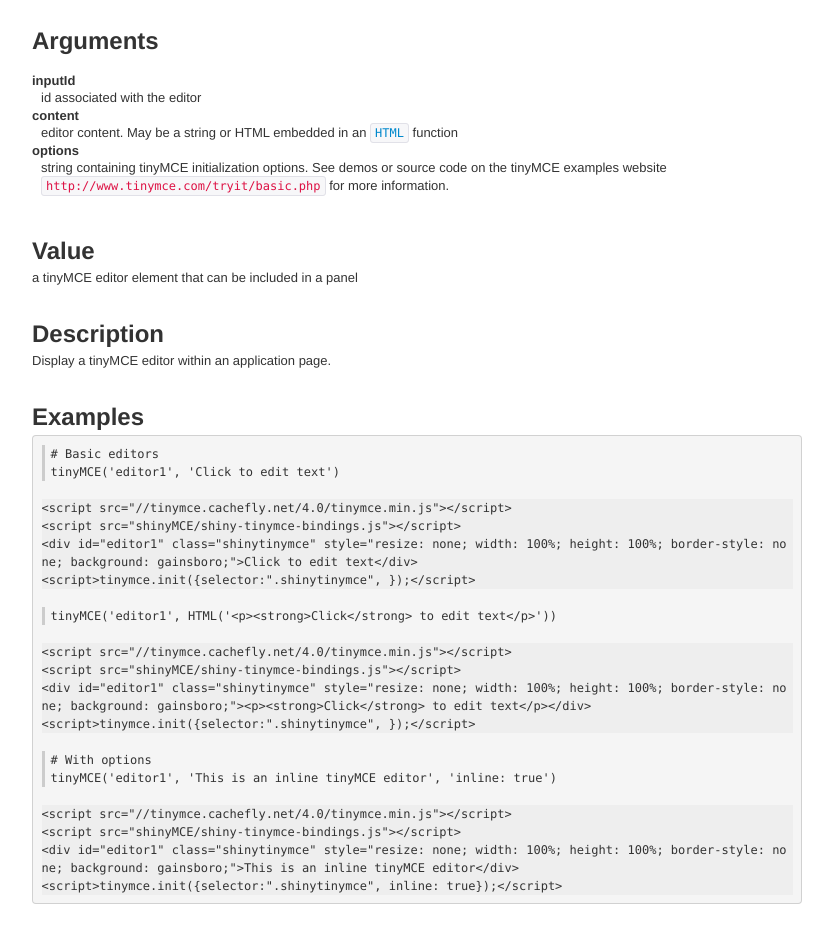
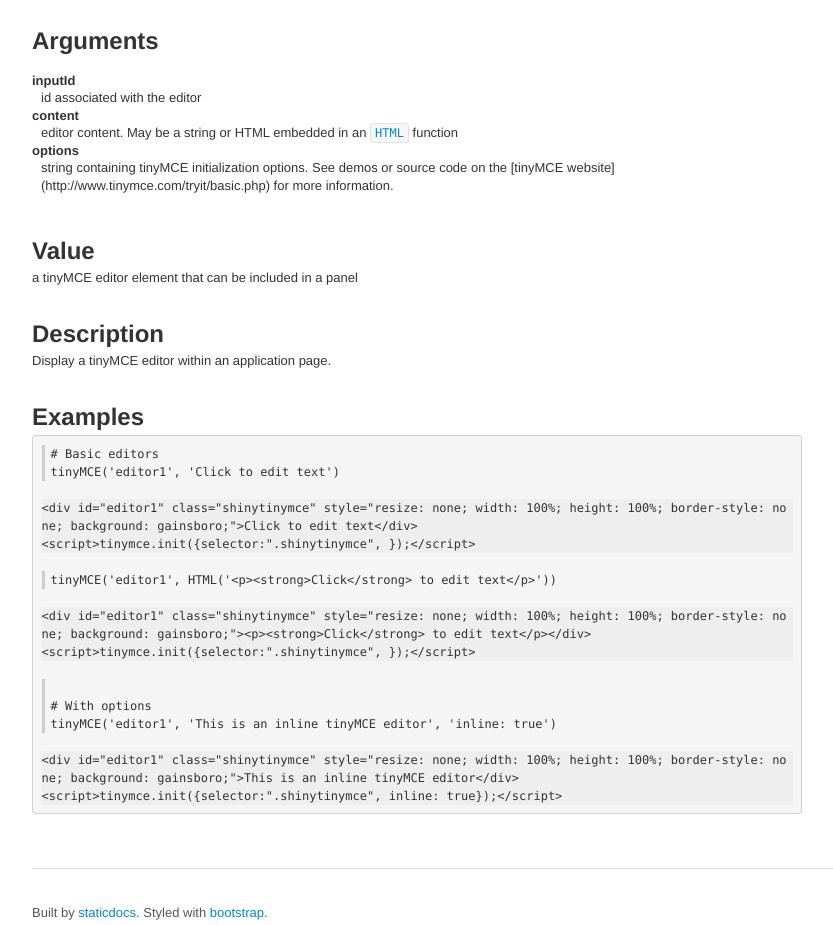
Before and after one commit to mul118/shinyMCE, a plain HTML site: page inst/tinyMCE.html in a window 1280 px wide. Shown: the part 193-1118 px from the top of the page, without its empty margins (23-856 px from the left). Drawn offline with Linux system fonts and the light colour scheme.

Commit message:
Update to include demos

```diff
--- a/inst/tinyMCE.html
+++ b/inst/tinyMCE.html
@@ -51,10 +51,9 @@
   embedded in an <code><a href='http://www.inside-r.org/packages/cran/shiny/docs/HTML'>HTML</a></code> function</dd>
       <dt>options</dt>
       <dd>string containing tinyMCE initialization
-  options. See demos or source code on the tinyMCE examples
-  website
-  <code>http://www.tinymce.com/tryit/basic.php</code> for
-  more information.</dd>
+  options. See demos or source code on the [tinyMCE
+  website](http://www.tinymce.com/tryit/basic.php) for more
+  information.</dd>
     </dl>
 
     <div class="Value">
@@ -75,24 +74,19 @@
     <pre class="examples"><div class='input'># Basic editors
 tinyMCE(&#39;editor1&#39;, &#39;Click to edit text&#39;)
 </div>
-<div class='output'>&lt;script src=&quot;//tinymce.cachefly.net/4.0/tinymce.min.js&quot;&gt;&lt;/script&gt;
-&lt;script src=&quot;shinyMCE/shiny-tinymce-bindings.js&quot;&gt;&lt;/script&gt;
-&lt;div id=&quot;editor1&quot; class=&quot;shinytinymce&quot; style=&quot;resize: none; width: 100%; height: 100%; border-style: none; background: gainsboro;&quot;&gt;Click to edit text&lt;/div&gt;
+<div class='output'>&lt;div id=&quot;editor1&quot; class=&quot;shinytinymce&quot; style=&quot;resize: none; width: 100%; height: 100%; border-style: none; background: gainsboro;&quot;&gt;Click to edit text&lt;/div&gt;
 &lt;script&gt;tinymce.init({selector:&quot;.shinytinymce&quot;, });&lt;/script&gt;
 </div>
 <div class='input'>tinyMCE(&#39;editor1&#39;, HTML(&#39;&lt;p&gt;&lt;strong&gt;Click&lt;/strong&gt; to edit text&lt;/p&gt;&#39;))
 </div>
-<div class='output'>&lt;script src=&quot;//tinymce.cachefly.net/4.0/tinymce.min.js&quot;&gt;&lt;/script&gt;
-&lt;script src=&quot;shinyMCE/shiny-tinymce-bindings.js&quot;&gt;&lt;/script&gt;
-&lt;div id=&quot;editor1&quot; class=&quot;shinytinymce&quot; style=&quot;resize: none; width: 100%; height: 100%; border-style: none; background: gainsboro;&quot;&gt;&lt;p&gt;&lt;strong&gt;Click&lt;/strong&gt; to edit text&lt;/p&gt;&lt;/div&gt;
+<div class='output'>&lt;div id=&quot;editor1&quot; class=&quot;shinytinymce&quot; style=&quot;resize: none; width: 100%; height: 100%; border-style: none; background: gainsboro;&quot;&gt;&lt;p&gt;&lt;strong&gt;Click&lt;/strong&gt; to edit text&lt;/p&gt;&lt;/div&gt;
 &lt;script&gt;tinymce.init({selector:&quot;.shinytinymce&quot;, });&lt;/script&gt;
 </div>
-<div class='input'># With options
+<div class='input'>
+# With options
 tinyMCE(&#39;editor1&#39;, &#39;This is an inline tinyMCE editor&#39;, &#39;inline: true&#39;)
 </div>
-<div class='output'>&lt;script src=&quot;//tinymce.cachefly.net/4.0/tinymce.min.js&quot;&gt;&lt;/script&gt;
-&lt;script src=&quot;shinyMCE/shiny-tinymce-bindings.js&quot;&gt;&lt;/script&gt;
-&lt;div id=&quot;editor1&quot; class=&quot;shinytinymce&quot; style=&quot;resize: none; width: 100%; height: 100%; border-style: none; background: gainsboro;&quot;&gt;This is an inline tinyMCE editor&lt;/div&gt;
+<div class='output'>&lt;div id=&quot;editor1&quot; class=&quot;shinytinymce&quot; style=&quot;resize: none; width: 100%; height: 100%; border-style: none; background: gainsboro;&quot;&gt;This is an inline tinyMCE editor&lt;/div&gt;
 &lt;script&gt;tinymce.init({selector:&quot;.shinytinymce&quot;, inline: true});&lt;/script&gt;
 </div></pre>
   </div>
```
Also changed, not shown: inst/index.html (+10 -1 lines).
